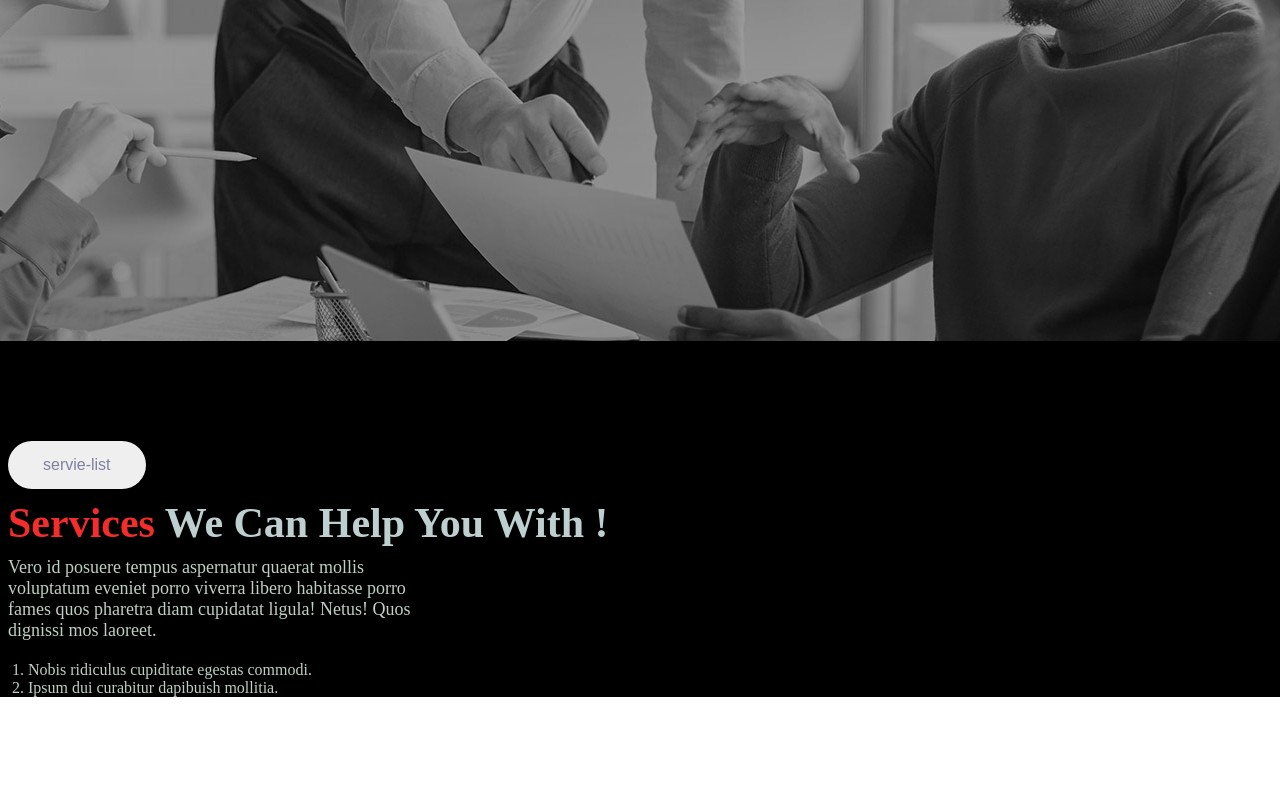
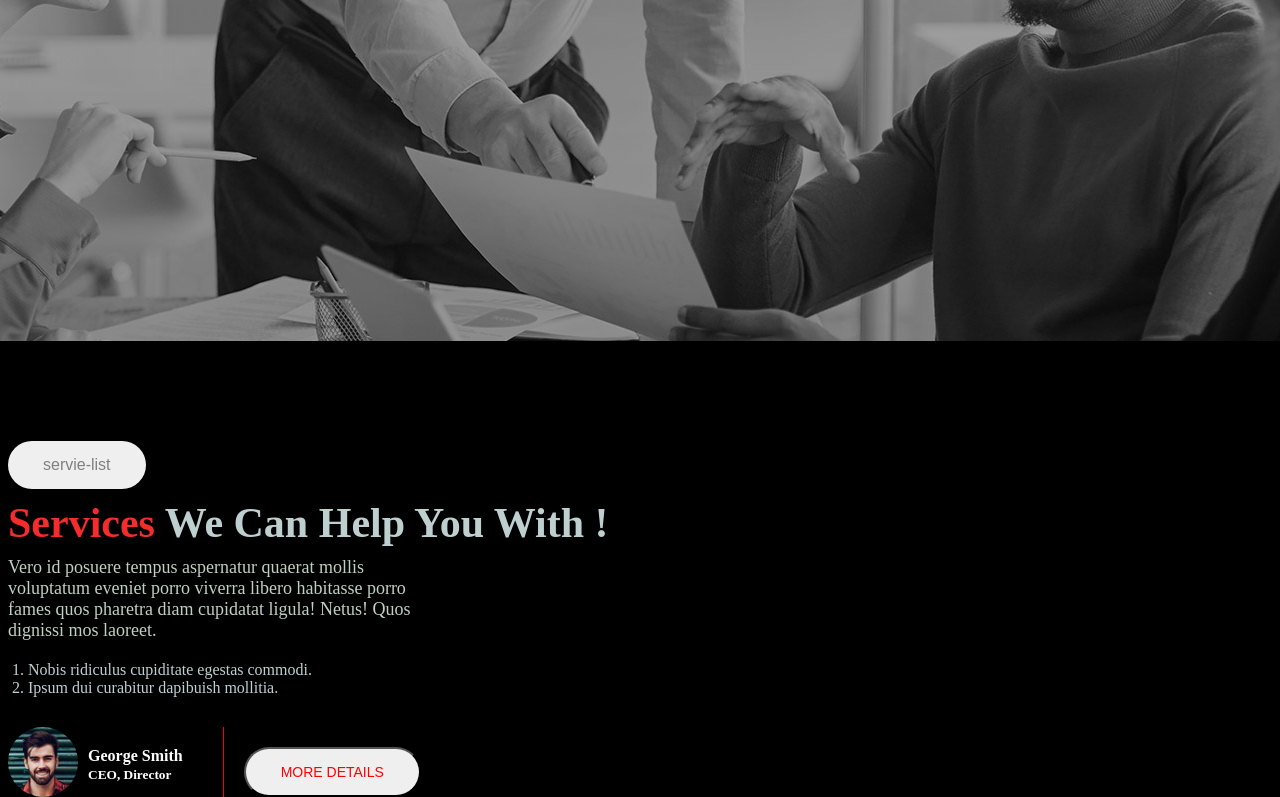
Before and after one commit to uh-shuvo/Digital-Agency, a plain HTML site: page index.html in a window 1280 px wide. Shown: the part 543-1340 px from the top of the page. Before the commit the page ends 1240 px from the top, so only its background shows below. Drawn offline with Linux system fonts and the light colour scheme.

Commit message:
new section added

```diff
--- a/index.html
+++ b/index.html
@@ -57,6 +57,17 @@
                         <li>Ipsum dui curabitur dapibuish mollitia.
                         </li>
                     </ol>
+                    <div class="author-section">
+                        <div class="author-details">
+                            <img src="asset/image/author.jpg" alt="">
+                            <h4 class="author-title">George Smith <br>
+                                <small>CEO, Director</small>
+                            </h4>
+                            <div class="more-button">
+                                <button class="more-btn">MORE DETAILS</button>
+                            </div>
+                        </div>
+                    </div>
                 </div>
             </div>
             <div class="service-right"></div>
--- a/style.css
+++ b/style.css
@@ -108,7 +108,7 @@
     padding: 15px 35px;
     font-size: 16px;
     border-radius: 25px;
-    color: #8080a1;
+    color: #808080;
     border: none;
     margin-bottom: 10px;
 }
@@ -130,6 +130,36 @@
 }
 
 .order-list {
-    color: #becfc4;
+    color: #becfd0;
     margin-left: 20px;
+    margin-bottom: 30px;
 }
+
+.author-details {
+    display: flex;
+}
+
+.author-section img {
+    width: 70px;
+    border-radius: 100px;
+}
+
+.author-title {
+    color: white;
+    border-right: 1px solid red;
+    margin-right: 20px;
+    padding-right: 40px;
+}
+
+.author-title {
+    padding-top: 20px;
+    margin-left: 10px;
+}
+
+.more-btn {
+    padding: 15px 35px;
+    border-radius: 35px;
+    font-size: 14px;
+    color: red;
+    margin-top: 20px;
+}
```
